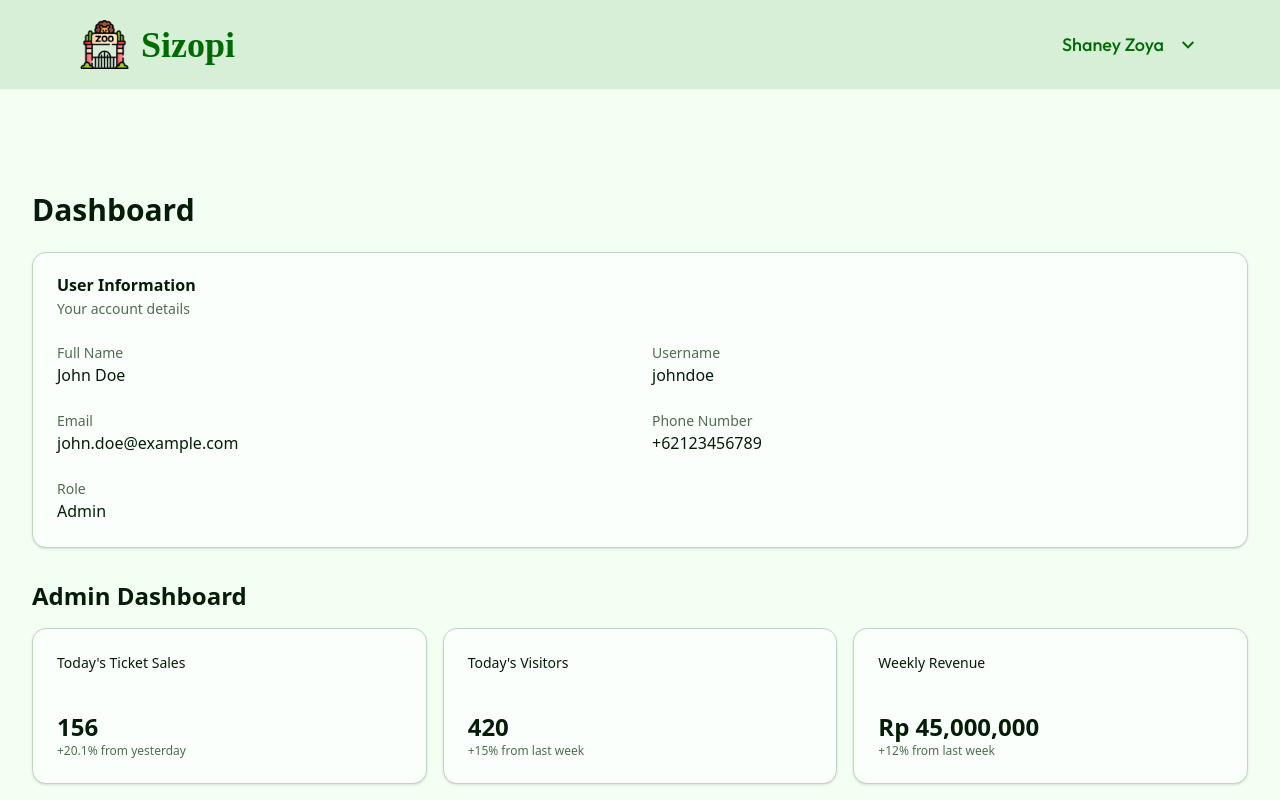
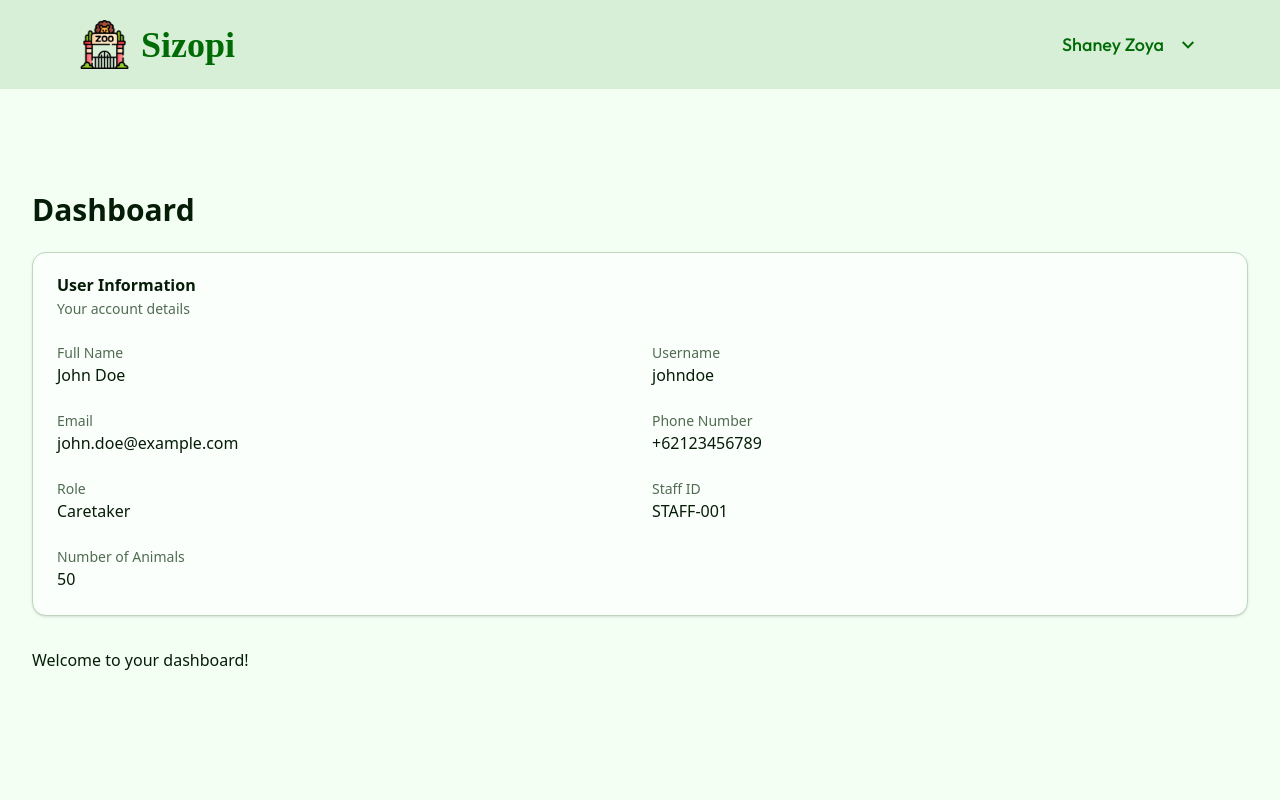
Before and after one commit to m-azzam-azis/sizopi14, a Next.js app: page /dashboard in a window 1280 px wide. Shown: the top 800 px of the page. Built offline with nearby package versions, Linux system fonts and the light colour scheme; a web font is replaced by a local one.

Commit message:
feat: penjaga hewan dashboard

```diff
--- a/src/modules/DashboardModule/components/DashboardShell.tsx
+++ b/src/modules/DashboardModule/components/DashboardShell.tsx
@@ -18,6 +18,8 @@ interface DashboardShellProps {
     role: UserRole;
     alamat?: string;
     tanggalLahir?: string;
+    staffId?: string;
+    jumlahHewan?: number;
   };
   roleSpecificContent: ReactNode;
 }
@@ -76,6 +78,20 @@ const DashboardShell: React.FC<DashboardShellProps> = ({
                 <p className="font-medium">{user.tanggalLahir}</p>
               </div>
             )}
+
+            {user.staffId && (
+              <div>
+                <p className="text-sm text-muted-foreground">Staff ID</p>
+                <p className="font-medium">{user.staffId}</p>
+              </div>
+            )}
+
+            {user.jumlahHewan && (
+              <div>
+                <p className="text-sm text-muted-foreground">Number of Animals</p>
+                <p className="font-medium">{user.jumlahHewan}</p>
+              </div>
+            )}
           </div>
         </CardContent>
       </Card>
--- a/src/modules/DashboardModule/index.tsx
+++ b/src/modules/DashboardModule/index.tsx
@@ -16,11 +16,14 @@ const mockUserData = {
   middleName: "",
   lastName: "Doe",
   phoneNumber: "+62123456789",
-  role: "admin" as UserRole, // Change this to test different dashboards
+  role: "caretaker" as UserRole, // Change this to test different dashboards
 
   // Role-specific fields
+
+  // For staffs
+  staffId: "STAFF-001",
+
   // For admin
-  staffId: "STAFF-001",
   todayTicketSales: 156,
   todayVisitors: 420,
   weeklyRevenue: 45000000,
@@ -33,6 +36,9 @@ const mockUserData = {
   // For visitor
   alamat: "123 Main St, Cityville",
   tanggalLahir: "1990-01-01",
+
+  // For caretaker
+  jumlahHewan: 50,
 };
 
 const DashboardModule: React.FC = () => {
@@ -67,6 +73,9 @@ const DashboardModule: React.FC = () => {
         ...(user.role === "visitor"
           ? { alamat: user.alamat, tanggalLahir: user.tanggalLahir }
           : {}),
+        ...(user.role === "caretaker"
+          ? { jumlahHewan: user.jumlahHewan, staffId: user.staffId }
+          : {}),
       }}
       roleSpecificContent={renderRoleSpecificContent()}
     />
```
